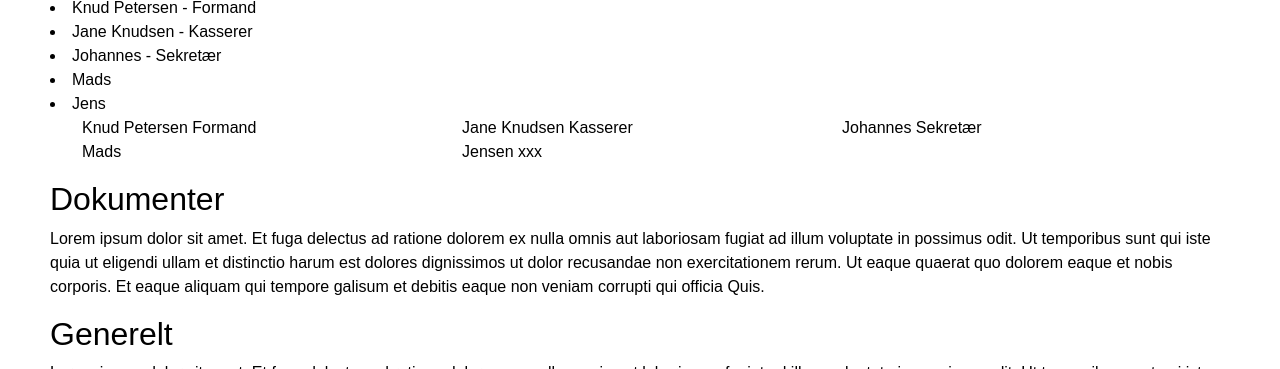
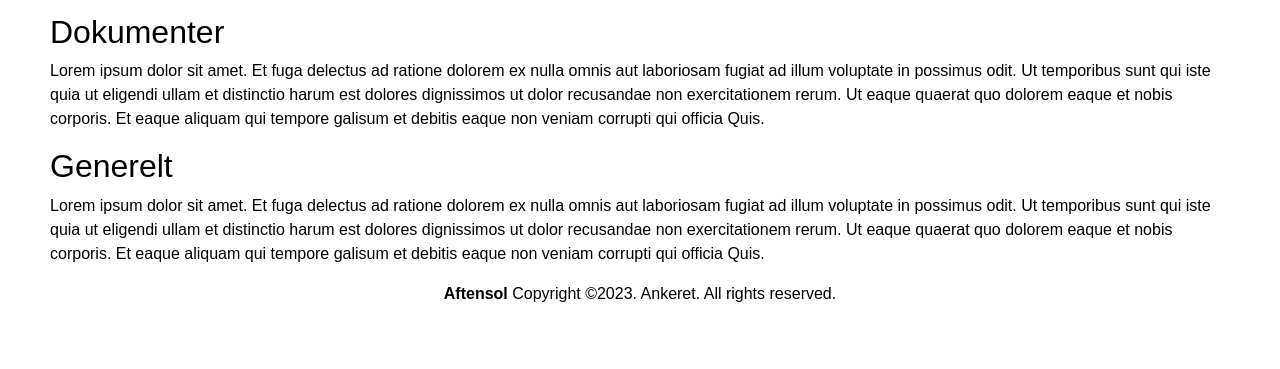
Before and after one commit to AnkeretDK/AnkeretDK.github.io, a website: page index.html in a window 1280 px wide. Shown: the part 731-1100 px from the top of the page. After the commit the page ends 1053 px from the top, so only its background shows below. Drawn offline with nearby package versions, Linux system fonts and the light colour scheme.

Commit message:
Højde billeder

```diff
--- a/index.html
+++ b/index.html
@@ -53,13 +53,13 @@
             </div>
             <div class="carousel-inner">
               <div class="carousel-item active">
-                <img src="IMG-1.jpg" class="d-block w-100" alt="...">
+                <img src="IMG-1.jpg" class="d-block w-100"  height = "200" alt="...">
               </div>
               <div class="carousel-item">
-                <img src="IMG-2.jpeg" class="d-block w-100" alt="...">
+                <img src="IMG-2.jpeg" class="d-block w-100"  height = "200" alt="...">
               </div>
               <div class="carousel-item">
-                <img src="IMG-3.jpeg" class="d-block w-100" alt="...">
+                <img src="IMG-3.jpeg" class="d-block w-100"  height = "200" alt="...">
               </div>
             </div>
             <button class="carousel-control-prev" type="button" data-bs-target="#carouselExampleIndicators" data-bs-slide="prev">
@@ -89,35 +89,8 @@
              <li>Mads</li>
              <li>Jens</li>
 
-             <div class="container">
-                <div class="row">
-                    <div class="col">
-                        Knud Petersen
-                        Formand
-                    </div>
-                    <div class="col">
-                        Jane Knudsen
-                        Kasserer
-                    </div>
-                    <div class="col">
-                        Johannes
-                        Sekretær
-                    </div>
 
-                </div>
-                <div class="row">
-                    <div class="col">
-                        Mads
-                    </div>
-                    <div class="col">
-                        Jensen xxx
-                    </div>
-                    <div class="col">
 
-                    </div>
-
-                </div>
-            </div>
 
         </p>
         <a id="Dokumenter"><h2>Dokumenter</h2></a>
```
